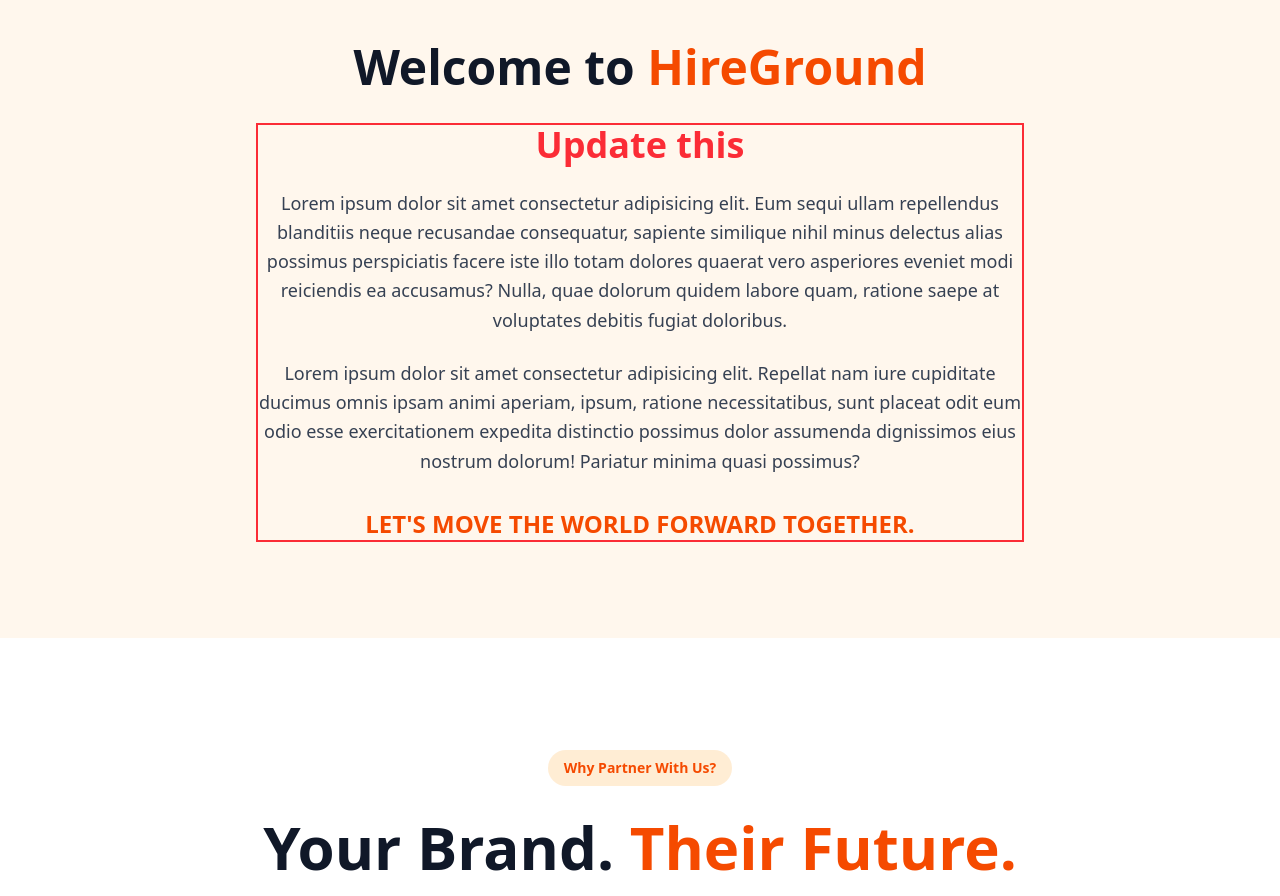
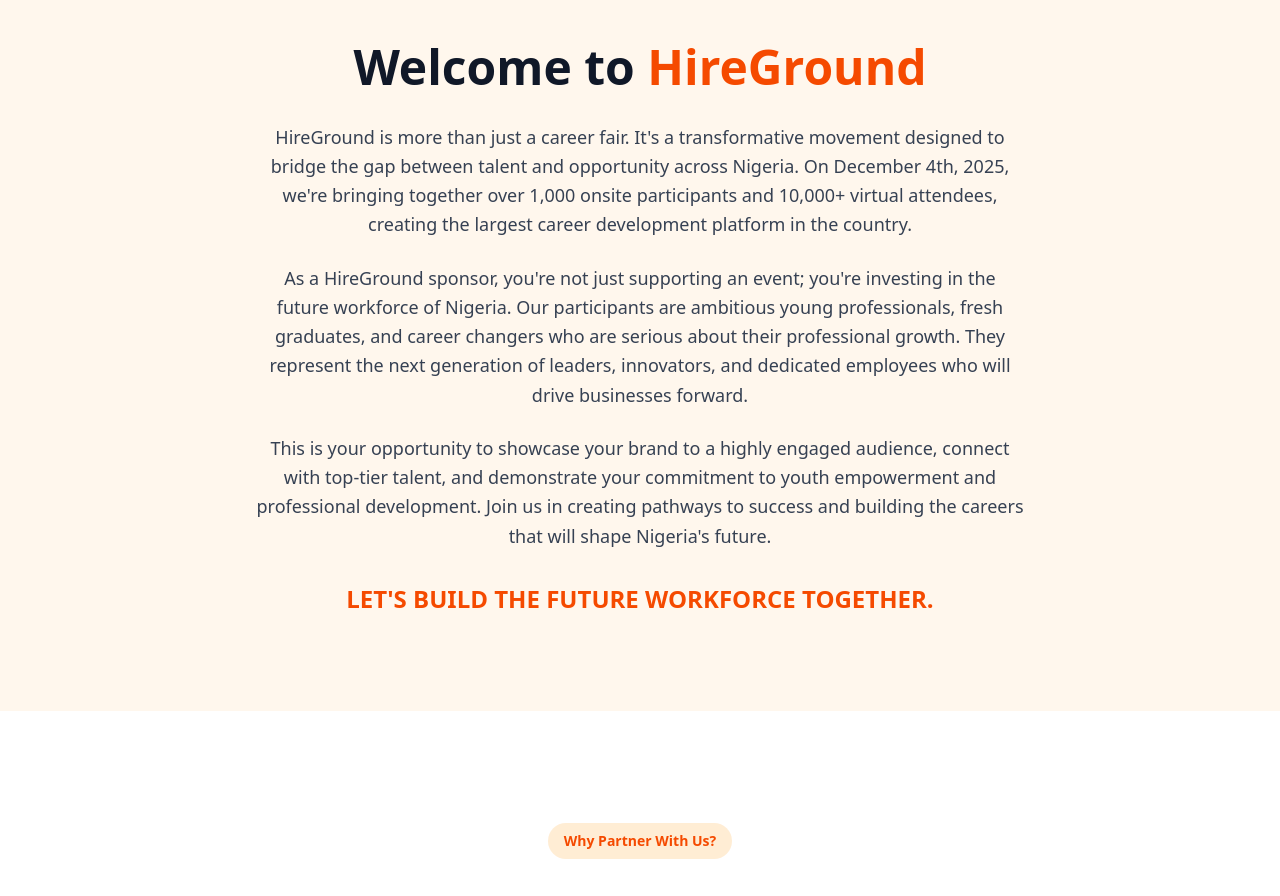
Before and after one commit to Phemmy-Dev/hireground-by-tlt, a React (Vite) app: page /sponsors in a window 1280 px wide. Shown: the part 960-1856 px from the top of the page. Built offline with nearby package versions, Linux system fonts and the light colour scheme.

Commit message:
updated sponsors intro

```diff
--- a/src/components/sections/sponsorspagesection/IntroToSponsors.jsx
+++ b/src/components/sections/sponsorspagesection/IntroToSponsors.jsx
@@ -17,18 +17,21 @@
               Welcome to <span className="text-orange-600">HireGround</span>
             </h2>
 
-            <div className="space-y-6 text-base sm:text-lg text-gray-700 leading-relaxed max-w-3xl mx-auto border-2 border-red-500 ">
-              <h1 className='text-4xl font-bold text-red-500'>Update this</h1>
+            <div className="space-y-6 text-base sm:text-lg text-gray-700 leading-relaxed max-w-3xl mx-auto">
               <p>
-                Lorem ipsum dolor sit amet consectetur adipisicing elit. Eum sequi ullam repellendus blanditiis neque recusandae consequatur, sapiente similique nihil minus delectus alias possimus perspiciatis facere iste illo totam dolores quaerat vero asperiores eveniet modi reiciendis ea accusamus? Nulla, quae dolorum quidem labore quam, ratione saepe at voluptates debitis fugiat doloribus.
+                HireGround is more than just a career fair. It's a transformative movement designed to bridge the gap between talent and opportunity across Nigeria. On December 4th, 2025, we're bringing together over 1,000 onsite participants and 10,000+ virtual attendees, creating the largest career development platform in the country.
               </p>
 
               <p>
-                Lorem ipsum dolor sit amet consectetur adipisicing elit. Repellat nam iure cupiditate ducimus omnis ipsam animi aperiam, ipsum, ratione necessitatibus, sunt placeat odit eum odio esse exercitationem expedita distinctio possimus dolor assumenda dignissimos eius nostrum dolorum! Pariatur minima quasi possimus?
+                As a HireGround sponsor, you're not just supporting an event; you're investing in the future workforce of Nigeria. Our participants are ambitious young professionals, fresh graduates, and career changers who are serious about their professional growth. They represent the next generation of leaders, innovators, and dedicated employees who will drive businesses forward.
+              </p>
+
+              <p>
+                This is your opportunity to showcase your brand to a highly engaged audience, connect with top-tier talent, and demonstrate your commitment to youth empowerment and professional development. Join us in creating pathways to success and building the careers that will shape Nigeria's future.
               </p>
 
               <p className="text-xl sm:text-2xl font-semibold text-orange-600 mt-8">
-                LET'S MOVE THE WORLD FORWARD TOGETHER.
+                LET'S BUILD THE FUTURE WORKFORCE TOGETHER.
               </p>
             </div>
           </motion.div>
```
